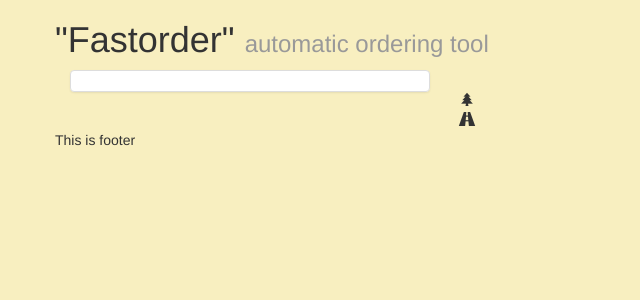
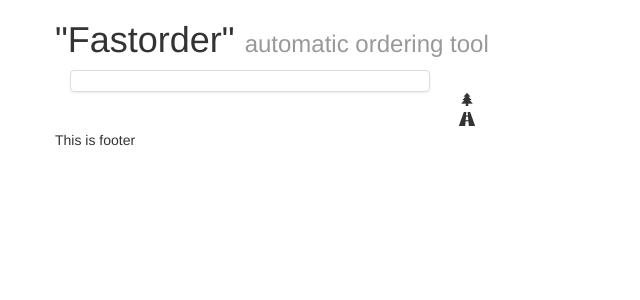
Before and after one commit to coldman333/fastorder, a CodeIgniter app: page / in a window 1280 px wide. Shown: the top 300 px of the page, without its empty margins (0-640 px from the left). Run offline with CodeIgniter, Linux system fonts and the light colour scheme; some libraries are stand-ins or nearby versions.

Commit message:
Разделил стили на Посетитель/Сервис для удобства

```diff
--- a/_/css/main.css
+++ b/_/css/main.css
@@ -1,6 +0,0 @@
-/* ==========================================================================
-   Author's custom styles
-   ========================================================================== */
-body {
-    background-color: #f8efc0;
-}
--- /dev/null
+++ b/_/css/service.css
@@ -0,0 +1,6 @@
+/* ==========================================================================
+   Стили страници сервисной страницы
+   ========================================================================== */
+body {
+    background-image: url("../img/bg.png");
+}
--- a/application/config/constants.php
+++ b/application/config/constants.php
@@ -37,7 +37,7 @@ define('FOPEN_WRITE_CREATE_STRICT',				'xb');
 define('FOPEN_READ_WRITE_CREATE_STRICT',		'x+b');
 
 
-define('TEPMLATE_URL_FRONTEND',		'template/template');
+define('TEPMLATE_URL_FRONTEND', 'template/template');
 
 /* End of file constants.php */
 /* Location: ./application/config/constants.php */
--- a/application/controllers/home.php
+++ b/application/controllers/home.php
@@ -13,6 +13,7 @@ class Home extends CI_Controller {
     public function index()
     {
         $data["main_content"] = "home_view";
+        $data["custom_css"] = "main.css";
         $this->load->view(TEPMLATE_URL_FRONTEND, $data);
     }
 }
--- a/application/controllers/service.php
+++ b/application/controllers/service.php
@@ -6,6 +6,7 @@ class Service extends CI_Controller {
     public function index()
     {
         $data["main_content"] = "service_view";
+        $data["custom_css"] = "service.css";
         $this->load->view(TEPMLATE_URL_FRONTEND, $data);
     }
 }
--- a/application/views/template/header.php
+++ b/application/views/template/header.php
@@ -11,7 +11,7 @@
         <meta name="viewport" content="width=device-width, initial-scale=1.0, maximum-scale=1.0, user-scalable=no">
         <link rel="stylesheet" href="_/css/bootstrap.min.css">
         <link rel="stylesheet" href="_/css/bootstrap-theme.min.css">
-        <link rel="stylesheet" href="_/css/main.css">
+        <link rel="stylesheet" href="_/css/<?=$custom_css?>">
         <script src="_/js/libs/modernizr-2.6.2-respond-1.1.0.min.js"></script>
     </head>
     <body>
```
Also changed, not shown: _/img/bg_serv.png (deleted).
